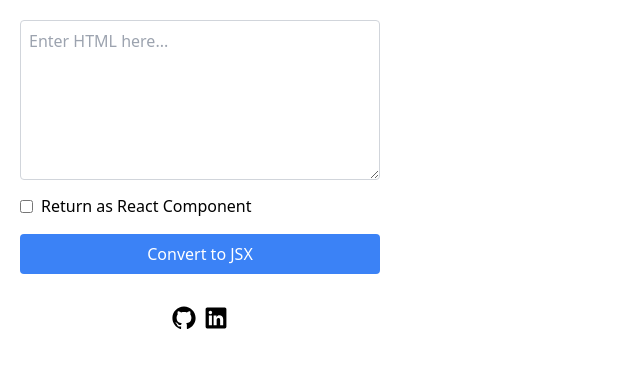
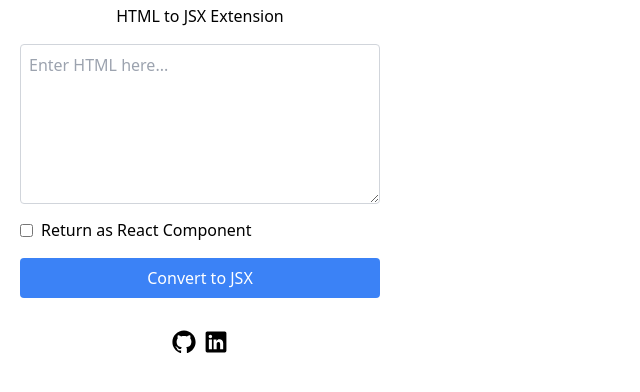
Before and after one commit to birkankervan/html-to-jsx-chrome-extension, a React (Vite) app: page / in a window 1280 px wide. Shown: the top 392 px of the page, without its empty margins (0-640 px from the left). Built offline with nearby package versions, Linux system fonts and the light colour scheme.

Commit message:
Add header and footer components to the app

```diff
--- a/src/App.tsx
+++ b/src/App.tsx
@@ -1,27 +1,13 @@
-import GithubIcon from "./Components/Icons/GithubIcon";
-import LinkedinIcon from "./Components/Icons/Linkedin";
+import Footer from "./Components/Footer/Footer";
+import Header from "./Components/Header/Header";
 import HtmlToJsxConverter from "./HtmlToJsxConverter";
 
 function App() {
   return (
     <div className="container w-[25rem] p-1">
+      <Header />
       <HtmlToJsxConverter />
-      <div className="flex justify-center gap-x-2">
-        <a
-          href="https://github.com/birkankervan/html-to-jsx-chrome-extension"
-          target="_blank"
-          rel="noopener noreferrer"
-        >
-          <GithubIcon />
-        </a>
-        <a
-          href="https://www.linkedin.com/in/emre-birkan-kervan"
-          target="_blank"
-          rel="noopener noreferrer"
-        >
-          <LinkedinIcon />
-        </a>
-      </div>
+      <Footer />
     </div>
   );
 }
--- /dev/null
+++ b/src/Components/Footer/Footer.tsx
@@ -0,0 +1,25 @@
+import GithubIcon from "../Icons/GithubIcon";
+import LinkedinIcon from "../Icons/Linkedin";
+
+const Footer = () => {
+  return (
+    <footer className="flex justify-center gap-x-2">
+      <a
+        href="https://github.com/birkankervan/html-to-jsx-chrome-extension"
+        target="_blank"
+        rel="noopener noreferrer"
+      >
+        <GithubIcon />
+      </a>
+      <a
+        href="https://www.linkedin.com/in/emre-birkan-kervan"
+        target="_blank"
+        rel="noopener noreferrer"
+      >
+        <LinkedinIcon />
+      </a>
+    </footer>
+  );
+};
+
+export default Footer;
--- /dev/null
+++ b/src/Components/Header/Header.tsx
@@ -0,0 +1,9 @@
+const Header = () => {
+  return (
+    <header className="flex justify-center">
+      <h1>HTML to JSX Extension</h1>
+    </header>
+  );
+};
+
+export default Header;
```
